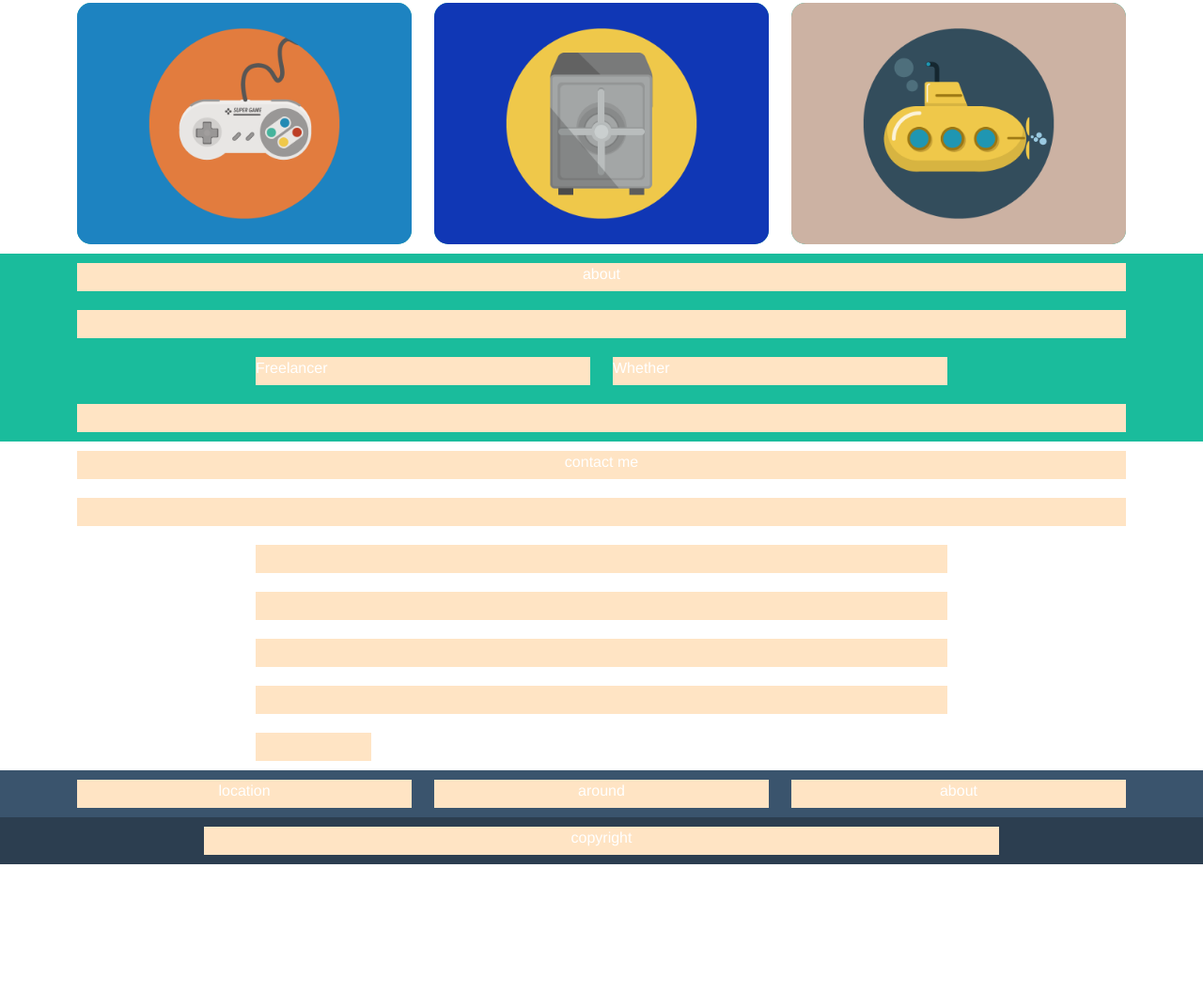
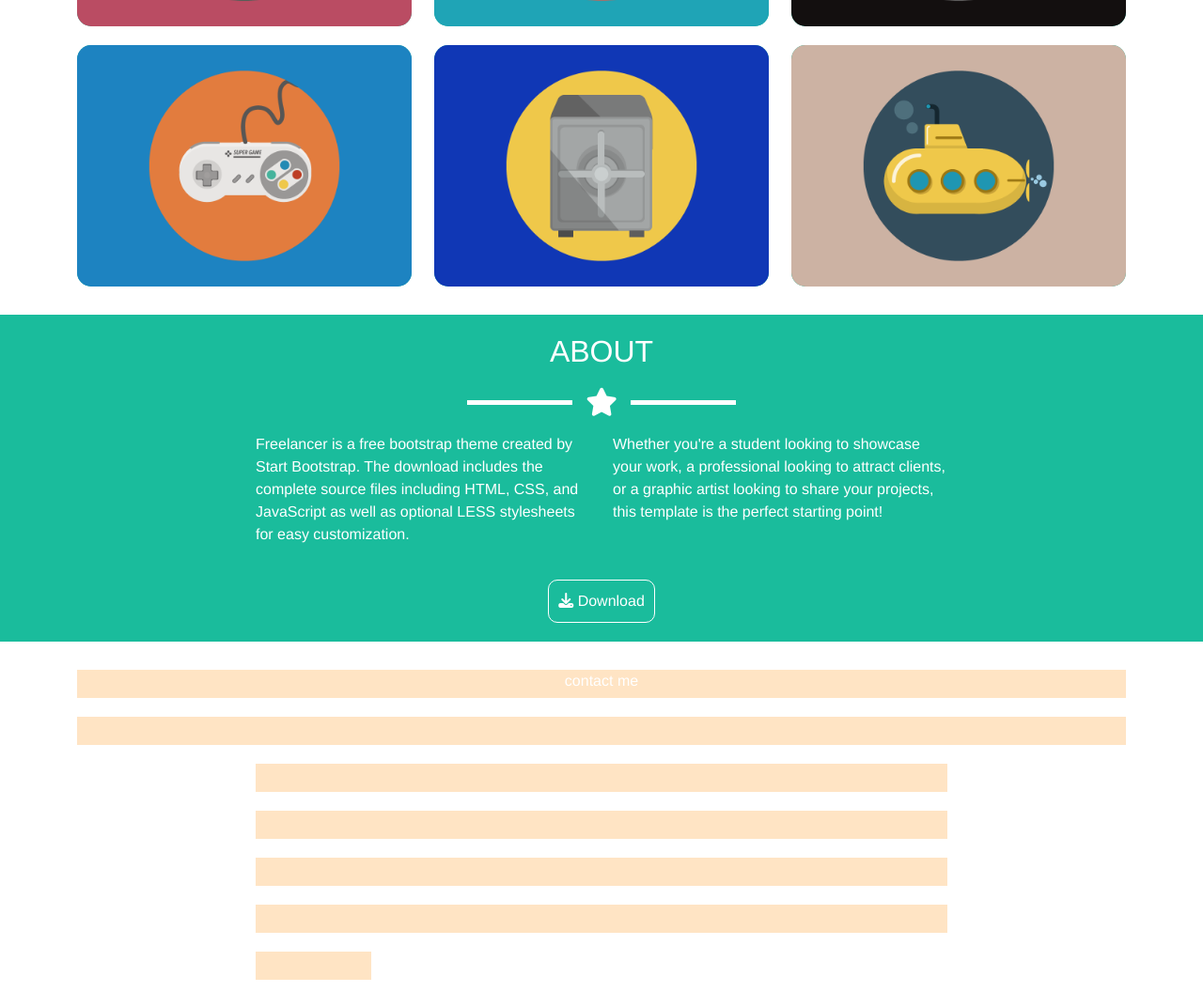
Before and after one commit to battistaennio/html-css-bootstrap-freelancer, a plain HTML site: page index.html in a window 1280 px wide. Shown: the part 823-1879 px from the top of the page at 94% size. Before the commit the page ends 1743 px from the top, so only its background shows below. Drawn offline with nearby package versions, Linux system fonts and the light colour scheme.

Commit message:
Impostazione contenuto sezione about

```diff
--- a/index.html
+++ b/index.html
@@ -174,34 +174,31 @@
                 <div class="row justify-content-center text-center">
 
                     <div class="col-12">
-                        <div class="box">
-                            about
+                        <h2>ABOUT</h2>
+
+                        <div class="fake-border_container">
+                            <div class="fake-border"></div>
+                                <i class="fa-solid fa-star"></i>
+                            <div class="fake-border"></div>
                         </div>
                     </div>
 
-                    <div class="col-12">
-                        <div class="box">
-
-                        </div>
+                    <div class="col-8 col-md-5 col-lg-4 text-start">
+                        <p>Freelancer is a free bootstrap theme created by Start Bootstrap. The download includes the complete source files including HTML, CSS, and JavaScript as well as optional LESS stylesheets for easy customization.
+                        </p>
                     </div>
 
-
-                    <div class="col-8 col-md-4 text-start">
-                        <div class="box">
-                            Freelancer
-                        </div>
-                    </div>
-
-                    <div class="col-8 col-md-4 text-start">
-                        <div class="box">
-                            Whether
-                        </div>
+                    <div class="col-8 col-md-5 col-lg-4 text-start">
+                        <p>Whether you're a student looking to showcase your work, a professional looking to attract clients, or a graphic artist looking to share your projects, this template is the perfect starting point!
+                        </p>
                     </div>
 
                     <div class="col-12">
-                        <div class="box">
 
-                        </div>
+                        <button class="background_green">
+                            <i class="fa-solid fa-download"></i> Download
+                        </button>
+
                     </div>
 
                 </div>
--- a/style.css
+++ b/style.css
@@ -2,6 +2,10 @@
 body{
     font-family: “Helvetica Neue”, Helvetica, Arial, sans-serif;
     color: white;
+}
+
+section{
+    margin: 20px 0;
 }
 
 .box{
@@ -15,6 +19,11 @@ body{
     background-color: #1abc9c;
 }
 
+h2{
+    margin: 20px 0;
+}
+
+    /* regole stelline */
 .fake-border_container{
     margin: 15px 0;
 }
@@ -27,13 +36,22 @@ body{
     margin-bottom: 8px;
 }
 
+.fake-border_container i{
+    font-size: 30px;
+    margin: 0 10px;
+}
+
 .fake-border.dark-blue{
     background-color: #2c3e50;
 }
 
-i{
-    font-size: 30px;
-    margin: 0 10px;
+    /* regole bottoni */
+button{
+    border-radius: 10px;
+    border: 1px solid white;
+    color: white;
+    padding: 10px;
+    margin: 20px 0;
 }
 
 
```
